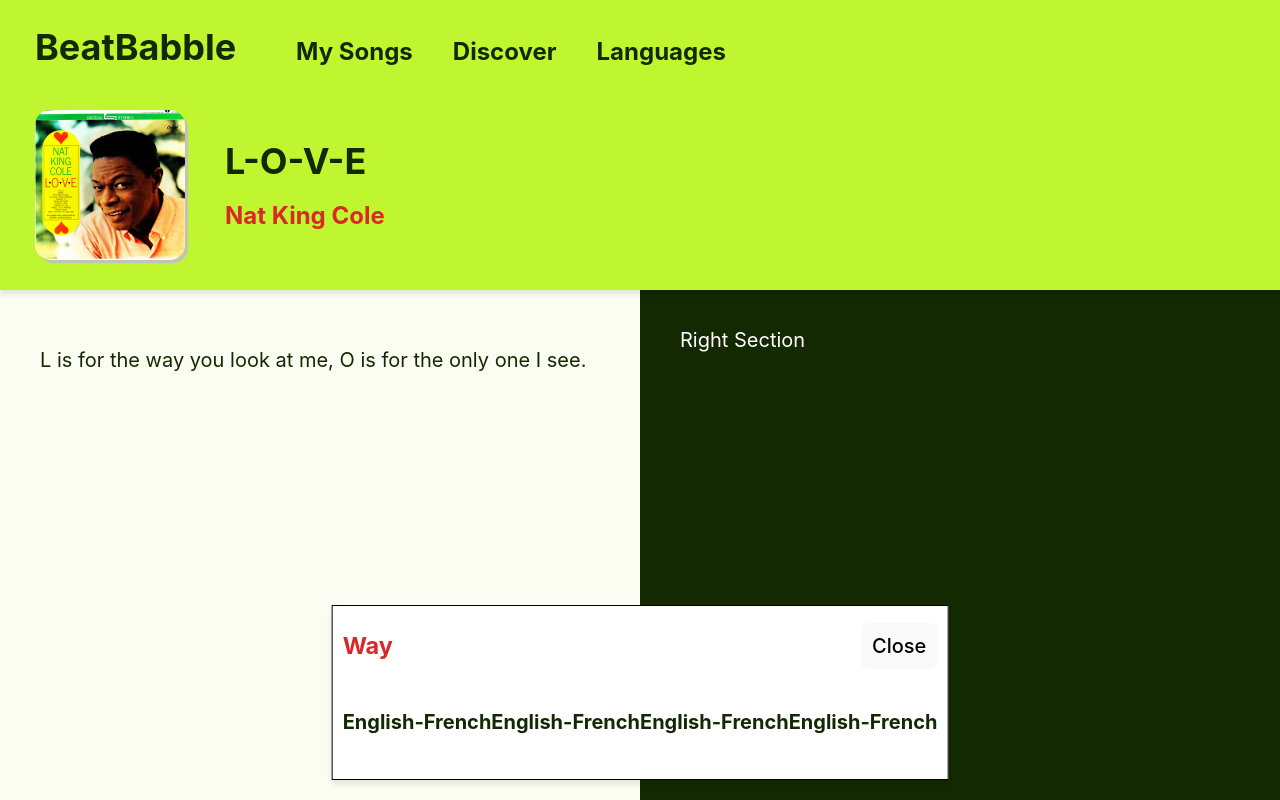
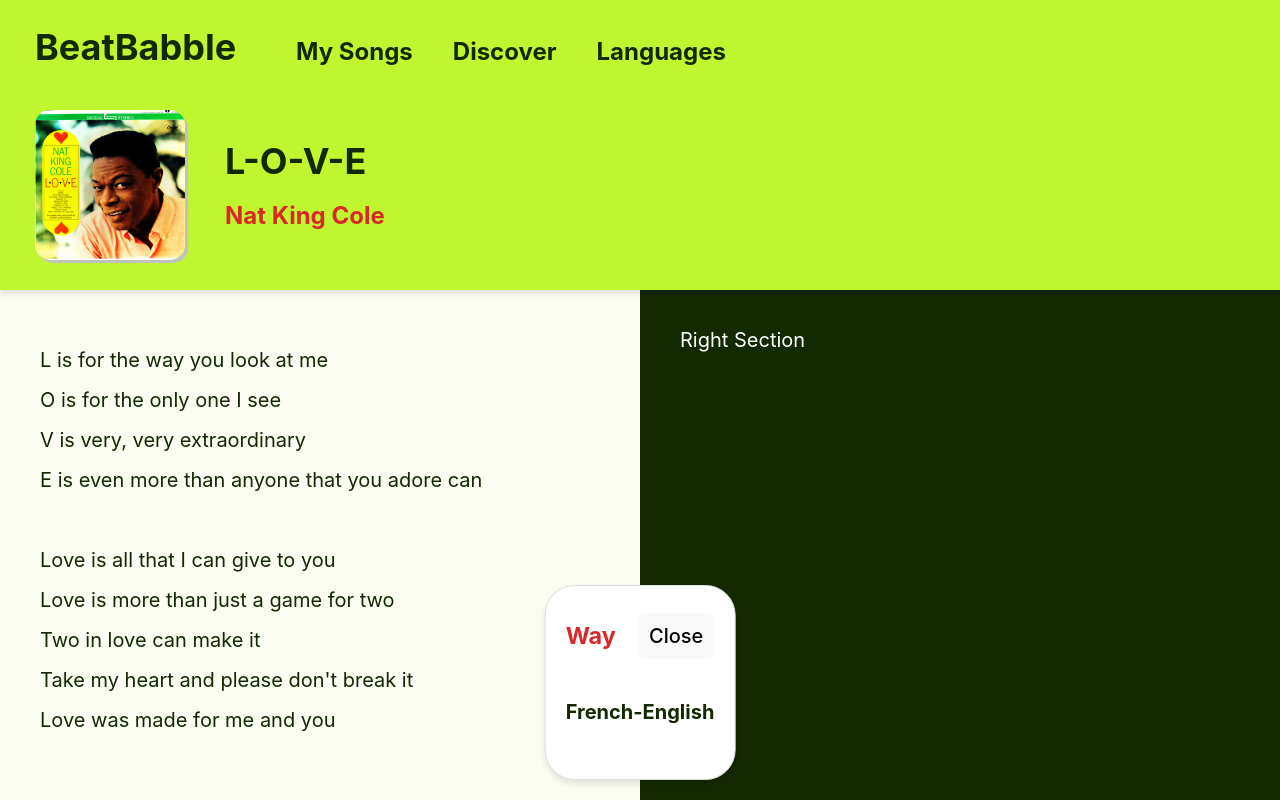
Before and after one commit to Denis-Oh/BeatBabble, a React (Vite) app: page / in a window 1280 px wide. Both pictures are taken after a click on the element "way". Built offline with nearby package versions, Linux system fonts and the light colour scheme.

Commit message:
fixed line break issue

```diff
--- a/src/App.jsx
+++ b/src/App.jsx
@@ -3,9 +3,20 @@
 import CoverArt from './assets/LOVE.jpeg';
 import WordPopup from './WordPopup';
 
-const lyrics = "L is for the way you look at me, \nO is for the only one I see.";
-// Match words and punctuation but maintain them in order
-const wordsWithPunctuation = lyrics.match(/[\w'-]+|[.,!?;]/g);
+const lyrics = "L is for the way you look at me %NL O is for the only one I see %NL V is very, very extraordinary %NL E is even more than anyone that you adore can  %NL%NL Love is all that I can give to you %NL Love is more than just a game for two %NL Two in love can make it %NL Take my heart and please don't break it %NL Love was made for me and you";
+// Split lyrics into parts by '%NL', then map to words and inject <br /> elements for line breaks
+const wordsWithPunctuation = lyrics.split('%NL').flatMap((line, index, array) => {
+  const words = line.match(/[\w'-]+|[.,!?;]/g) || [];
+  const elements = words.map((word, idx) => ({
+    word,
+    isPunctuation: /[.,!?;]/.test(word),
+    addSpace: idx !== 0 // Add space before words that are not the first in a line
+  }));
+  if (index < array.length - 1) { // Add a <br /> element after each line except the last one
+    elements.push(<br key={`br-${index}`} />);
+  }
+  return elements;
+});
 
 function App() {
   const [selectedWord, setSelectedWord] = useState(null);
@@ -32,16 +43,18 @@
       <div className="content">
         <div className="left-section">
           <p>
-            {wordsWithPunctuation.map((word, index) => {
-            const isPunctuation = /[.,!?;]/.test(word);
+            {wordsWithPunctuation.map((element, index) => {
+              if (React.isValidElement(element)) { // Render <br /> as is
+                return element;
+              }
               return (
                 <span key={index}
-                className={`lyric-word ${isPunctuation ? "punctuation" : ""}`}
-                onClick={() => !isPunctuation && setSelectedWord(word)}
-                onMouseEnter={() => !isPunctuation && (document.body.style.cursor = "pointer")}
-                onMouseLeave={() => !isPunctuation && (document.body.style.cursor = "default")}
+                  className={`lyric-word ${element.isPunctuation ? "punctuation" : ""}`}
+                  onClick={() => !element.isPunctuation && setSelectedWord(element.word)}
+                  onMouseEnter={() => !element.isPunctuation && (document.body.style.cursor = "pointer")}
+                  onMouseLeave={() => !element.isPunctuation && (document.body.style.cursor = "default")}
                 >
-                {((isPunctuation || index==0) ? "" : " ") + word}
+                  {((element.addSpace && !element.isPunctuation) ? " " : "") + element.word}
                 </span>
               );
             })}
--- a/src/WordPopup.css
+++ b/src/WordPopup.css
@@ -4,8 +4,9 @@
     left: 50%;
     transform: translateX(-50%);
     background-color: white;
-    border: 1px solid black;
-    padding: 10px;
+    border: 1px solid gainsboro;
+    padding: 20px;
+    border-radius: 30px;
     box-shadow: 0px 4px 6px rgba(0,0,0,0.1);
     z-index: 2000;
   }
@@ -22,6 +23,6 @@
 
 h3 {
     text-transform: capitalize;
-    margin: 10px 0;
+    margin: 10px 20px 10px 0;
     color: #d92828;
 }
--- a/src/WordPopup.jsx
+++ b/src/WordPopup.jsx
@@ -8,7 +8,7 @@
             <button onClick={closePopup}>Close</button>
         </div>
         <h4>
-            English-FrenchEnglish-FrenchEnglish-FrenchEnglish-French
+            French-English
         </h4>
     </div>
   );
```
Lines whose indentation alone changed are shown as unchanged.
